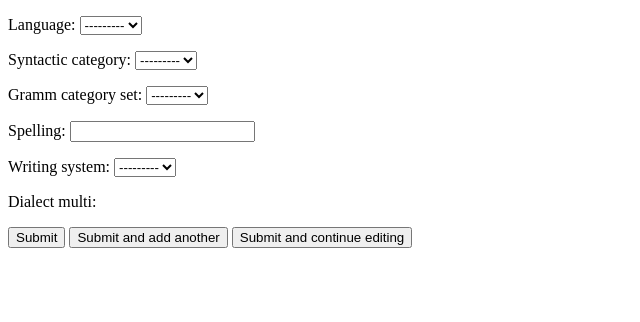
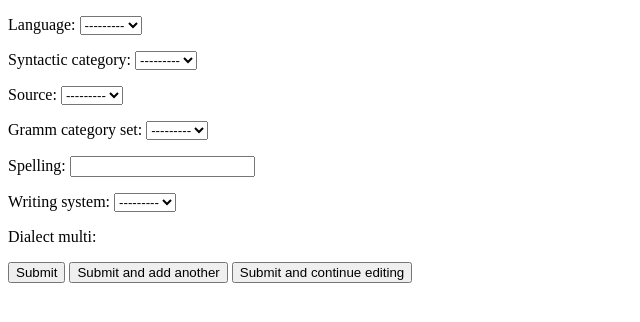
Before and after one commit to krom-attic/wordcontrol_old, a Django app: a page that uses wordengine/templates/wordengine/add_word.html in a window 1280 px wide. Shown: the top 322 px of the page, without its empty margins (0-640 px from the left). Run offline with Django 3.2, Linux system fonts and the light colour scheme; the visitor is signed in with stand-in values (Sample User, id 1); data that the repository does not hold is empty.

Commit message:
Added source selection form; added 'dictionary change' to add new word view; fixes for view, template and models

```diff
--- a/dj_wordcontrol/urls.py
+++ b/dj_wordcontrol/urls.py
@@ -14,5 +14,5 @@ urlpatterns = patterns('',
 
     # Uncomment the next line to enable the admin:
     url(r'^admin/', include(admin.site.urls)),
-    url(r'^wordcontrol/', include('wordengine.urls'))
+    url(r'^wordcontrol/', include('wordengine.urls', namespace='wordengine'))
 )
--- a/wordengine/forms.py
+++ b/wordengine/forms.py
@@ -17,3 +17,7 @@ class LexemeForm(forms.ModelForm):
 class WordFormForm(forms.ModelForm):
     class Meta:
         widgets = {'dialect_multi': forms.CheckboxSelectMultiple}
+
+
+class SourceSelectForm(forms.Form):
+    source = forms.ModelChoiceField(queryset=models.Source.objects.all())
--- a/wordengine/models.py
+++ b/wordengine/models.py
@@ -148,8 +148,8 @@ class DictChange(Change):
     """This class extends Change class with fields representing change review and information source for
      WordForms and Translations"""
 
-    user_reviewer = models.ForeignKey(auth.models.User, editable=False)
-    timestamp_review = models.DateTimeField(auto_now_add=True, editable=False)
+    user_reviewer = models.ForeignKey(auth.models.User, editable=False, null=True)
+    timestamp_review = models.DateTimeField(editable=False, null=True)
     source = models.ForeignKey(Source)
 
 
--- a/wordengine/templates/wordengine/add_word.html
+++ b/wordengine/templates/wordengine/add_word.html
@@ -1,8 +1,10 @@
 {% extends "wordengine/base.html" %}
 {% block pagetitle %}Добавление слова{% endblock %}
 {% block pagebody %}
-    <form action="" method="post">{% csrf_token %}
+    <form action="" method="post">
+        {% csrf_token %}
         {{ lexeme_form.as_p }}
+        {{ source_form.as_p }}
         {{ word_form.as_p }}
         <input type="submit" value="Submit" />
         <input type="submit" value="Submit and add another" name="_add_new" />
--- a/wordengine/views.py
+++ b/wordengine/views.py
@@ -10,24 +10,31 @@ from wordengine import models
 class AddWordFormView(TemplateView):
     word_form_class = forms.NewWordFormForm
     lexeme_form_class = forms.LexemeForm
+    source_form_class = forms.SourceSelectForm
     template_name = 'wordengine/add_word.html'
 
     def get(self, request, *args, **kwargs):
         return render(request, self.template_name, {'word_form': self.word_form_class(),
-                                                    'lexeme_form': self.lexeme_form_class()})
+                                                    'lexeme_form': self.lexeme_form_class(),
+                                                    'source_form': self.source_form_class()})
 
-    def post(self, request, *args, kwargs):
+    def post(self, request, *args, **kwargs):
         is_saved = False
-        lexeme = self.lexeme_form_class(request.POST)
-        if lexeme.is_valid():
-            lexeme.save()
-            word_form_initial = models.WordForm(lexeme=lexeme)
+        lexeme_form = self.lexeme_form_class(request.POST)
+        source_form = self.source_form_class(request.POST)
+        if lexeme_form.is_valid() and source_form.is_valid():
+            lexeme = lexeme_form.save()
+            source = source_form.cleaned_data['source']
+            change = models.DictChange(source=source, user_changer=request.user)
+            change.save()
+            word_form_initial = models.WordForm(lexeme=lexeme, dict_change_commit=change)
             word_form = self.word_form_class(request.POST, instance=word_form_initial)
             if word_form.is_valid():
                 word_form.save()
                 is_saved = True
         if not is_saved:
-            return render(request, self.template_name, {'word_form': word_form, 'lexeme_form': lexeme})
+            return render(request, self.template_name, {'word_form': word_form, 'lexeme_form': lexeme_form,
+                                                        'source_form': source_form})
 
         if '_continue_edit' in request.POST:
             return redirect(reverse('wordengine:index'))
```
